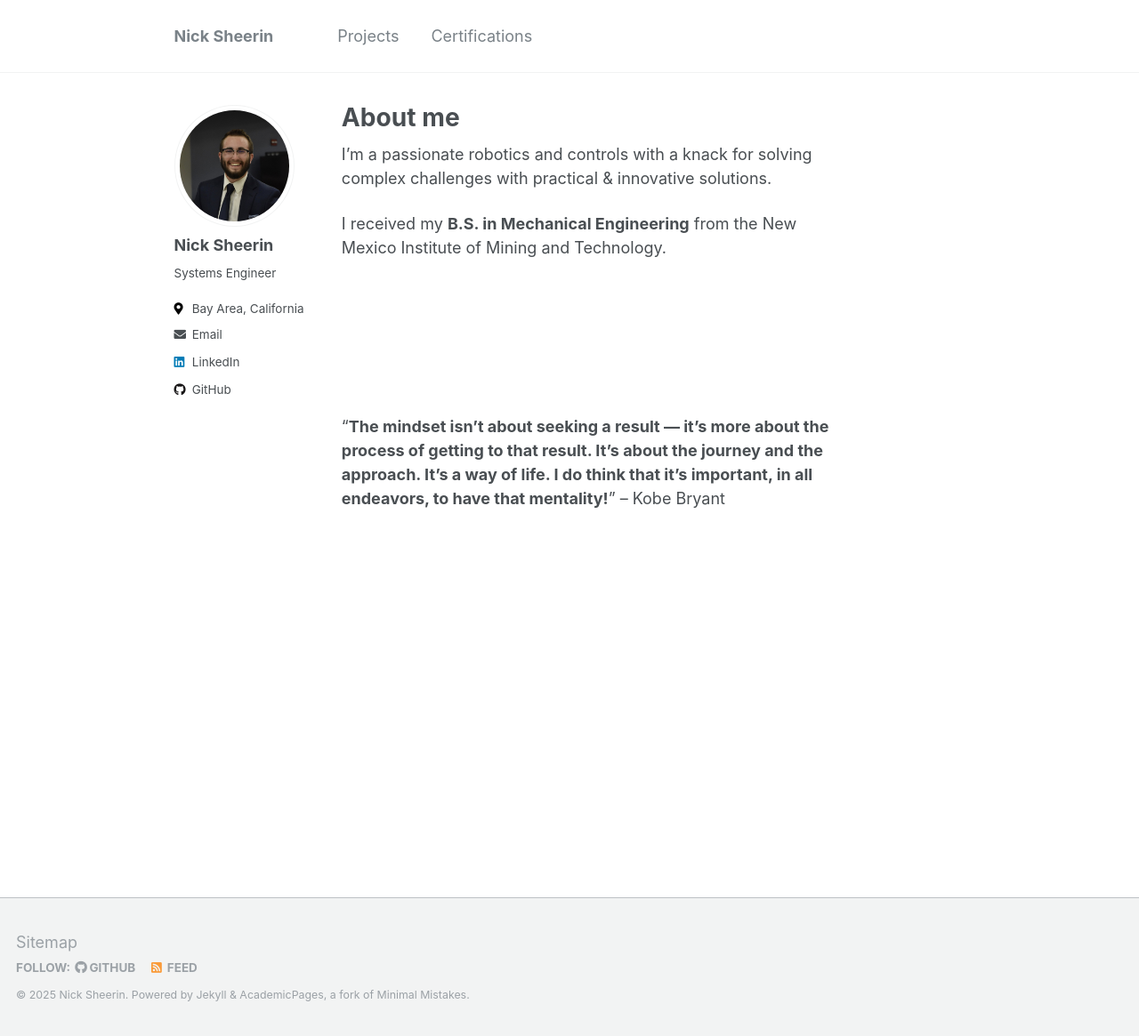
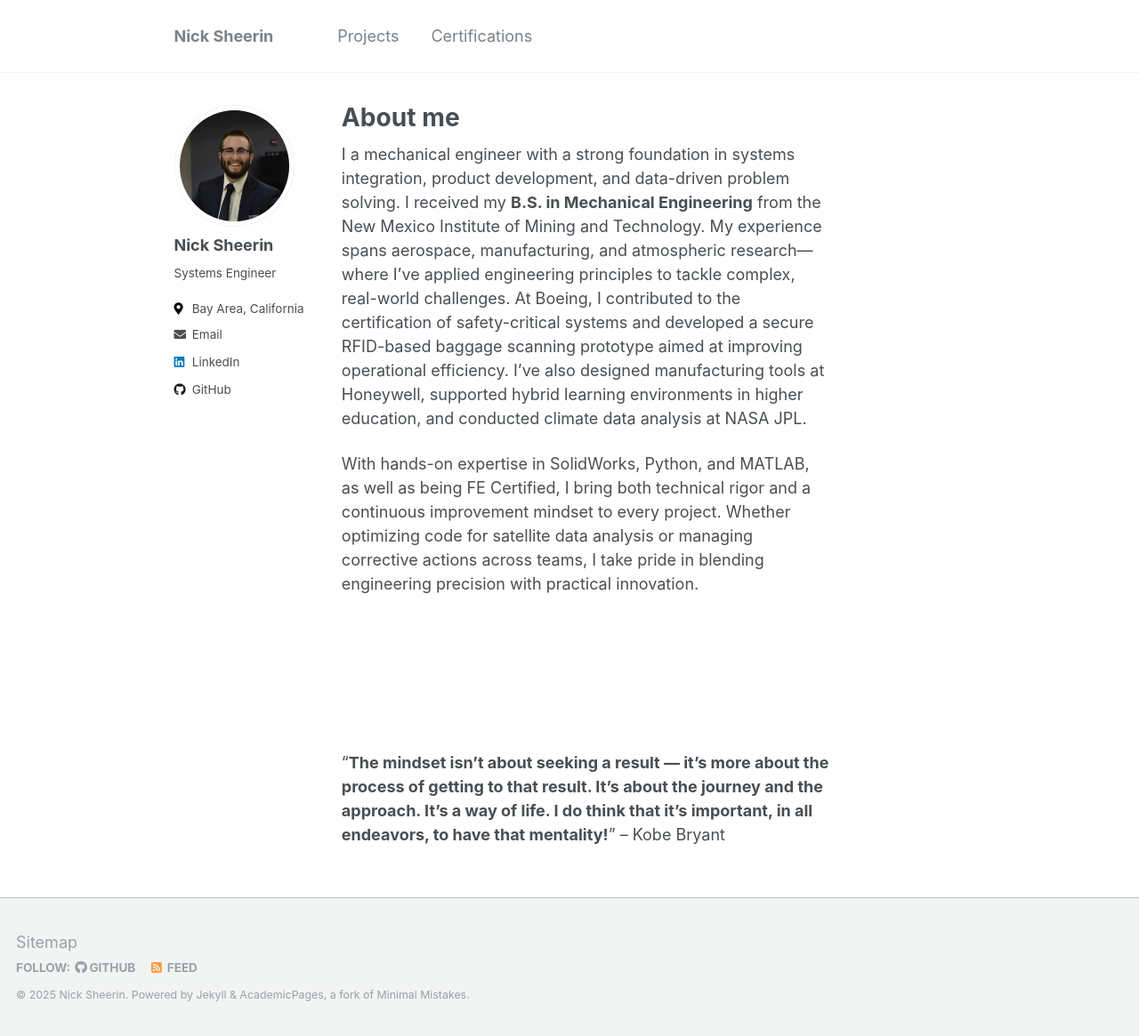
Before and after one commit to nicksheerin/nick_sheerin, a Jekyll site: the page built from _pages/about.md, in a window 1280 px wide and 1165 px high. Shown: the whole window at 89% size. Built offline with Jekyll 4.4.1, drawn with Linux system fonts in a browser that asks for light colours.

Commit message:
Updated about me

```diff
--- a/_pages/about.md
+++ b/_pages/about.md
@@ -9,9 +9,11 @@ redirect_from:
 ---
 
 
-I’m a passionate robotics and controls with a knack for solving complex challenges with practical & innovative solutions.
+I a mechanical engineer with a strong foundation in systems integration, product development, and data-driven problem solving.
+I received my **B.S. in Mechanical Engineering** from the New Mexico Institute of Mining and Technology. My experience spans aerospace, manufacturing, and atmospheric research—where I’ve applied engineering principles to tackle complex, real-world challenges. At Boeing, I contributed to the certification of safety-critical systems and developed a secure RFID-based baggage scanning prototype aimed at improving operational efficiency. I’ve also designed manufacturing tools at Honeywell, supported hybrid learning environments in higher education, and conducted climate data analysis at NASA JPL.
 
-I received my **B.S. in Mechanical Engineering** from the New Mexico Institute of Mining and Technology.
+With hands-on expertise in SolidWorks, Python, and MATLAB, as well as being FE Certified, I bring both technical rigor and a continuous improvement mindset to every project. Whether optimizing code for satellite data analysis or managing corrective actions across teams, I take pride in blending engineering precision with practical innovation.
+
 
 <p>&nbsp;</p>
 <p>&nbsp;</p>
```
